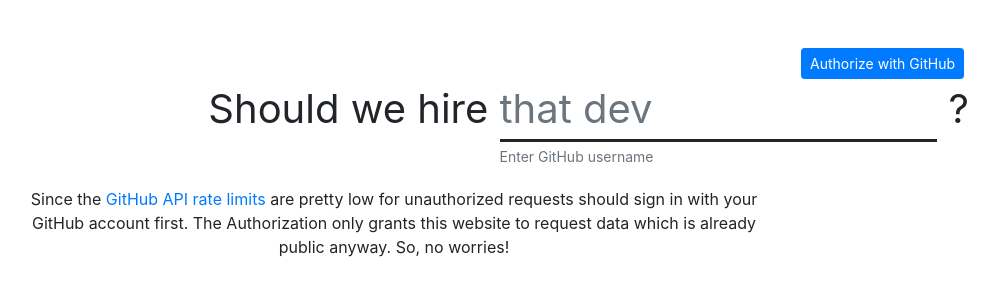
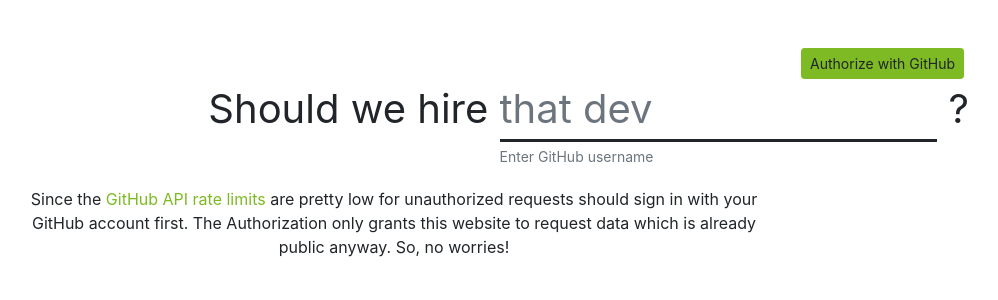
Before and after one commit to tschortsch/should-we-hire-that-dev-react, a React app: page / in a window 1280 px wide. Shown: the top 300 px of the page, without its empty margins (246-1244 px from the left). Built offline with nearby package versions, Linux system fonts and the light colour scheme.

Commit message:
improve styling

```diff
--- a/src/Statistics/StatisticsBox.js
+++ b/src/Statistics/StatisticsBox.js
@@ -1,11 +1,11 @@
 import React from 'react'
 
 const StatisticsBox = ({ title, value, additionalValue = '', ranking }) => (
-  <div className={`col-md-6 ${ ranking > 0 ? 'rank-' + ranking : ''  }`}>
+  <div className={`col-md-6 mb-4 ${ ranking > 0 ? 'rank-' + ranking : ''  }`}>
     <h3>{title}</h3>
     <p className="value">{value}</p>
     {additionalValue !== '' ?
-      <p className="value">{additionalValue}</p>
+      <p>{additionalValue}</p>
       : null
     }
     <div className="row justify-content-center">
--- a/src/bootstrap/_variables.scss
+++ b/src/bootstrap/_variables.scss
@@ -62,7 +62,7 @@
   "gray-dark":  $gray-800
 ), $colors);
 
-$primary:       $blue !default;
+$primary:       #7dba23 !default;
 $secondary:     $gray-600 !default;
 $success:       $green !default;
 $info:          $cyan !default;
@@ -244,7 +244,7 @@
 
 $h1-font-size:                $font-size-base * 2.5 !default;
 $h2-font-size:                $font-size-base * 2 !default;
-$h3-font-size:                $font-size-base * 1.75 !default;
+$h3-font-size:                $font-size-base * 1.25 !default;
 $h4-font-size:                $font-size-base * 1.5 !default;
 $h5-font-size:                $font-size-base * 1.25 !default;
 $h6-font-size:                $font-size-base !default;
```
